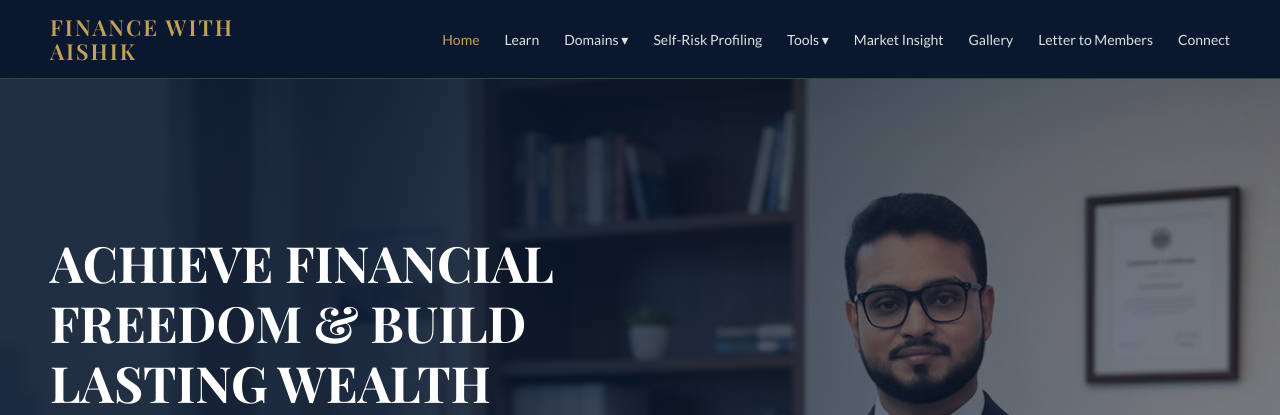
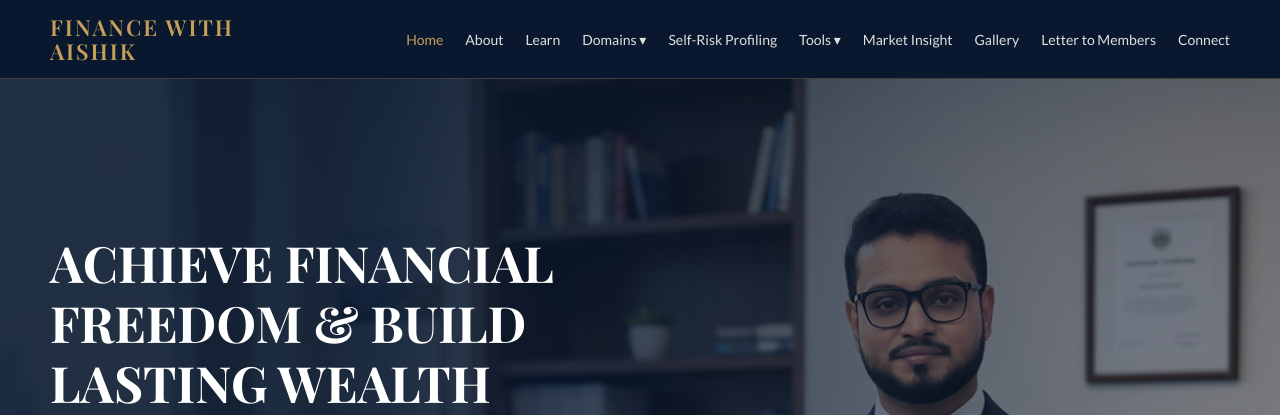
Before and after one commit to aishiksarkar1-ui/Aishik_website, a Flask app: page / in a window 1280 px wide. Shown: the top 415 px of the page. Run offline with Flask 3, Linux system fonts and the light colour scheme.

Commit message:
Update index.html

```diff
--- a/templates/index.html
+++ b/templates/index.html
@@ -50,7 +50,7 @@
         .nav-links {
             display: flex;
             list-style: none;
-            gap: 25px;
+            gap: 22px;
             margin: 0;
             padding: 0;
             align-items: center;
@@ -374,6 +374,7 @@
         <div class="menu-toggle" onclick="toggleMenu()">&#9776;</div>
         <ul class="nav-links" id="navLinks">
             <li><a href="#" class="active">Home</a></li>
+            <li><a href="#">About</a></li>
             <li><a href="#">Learn</a></li>
 
             <!-- Domains Dropdown -->
```
